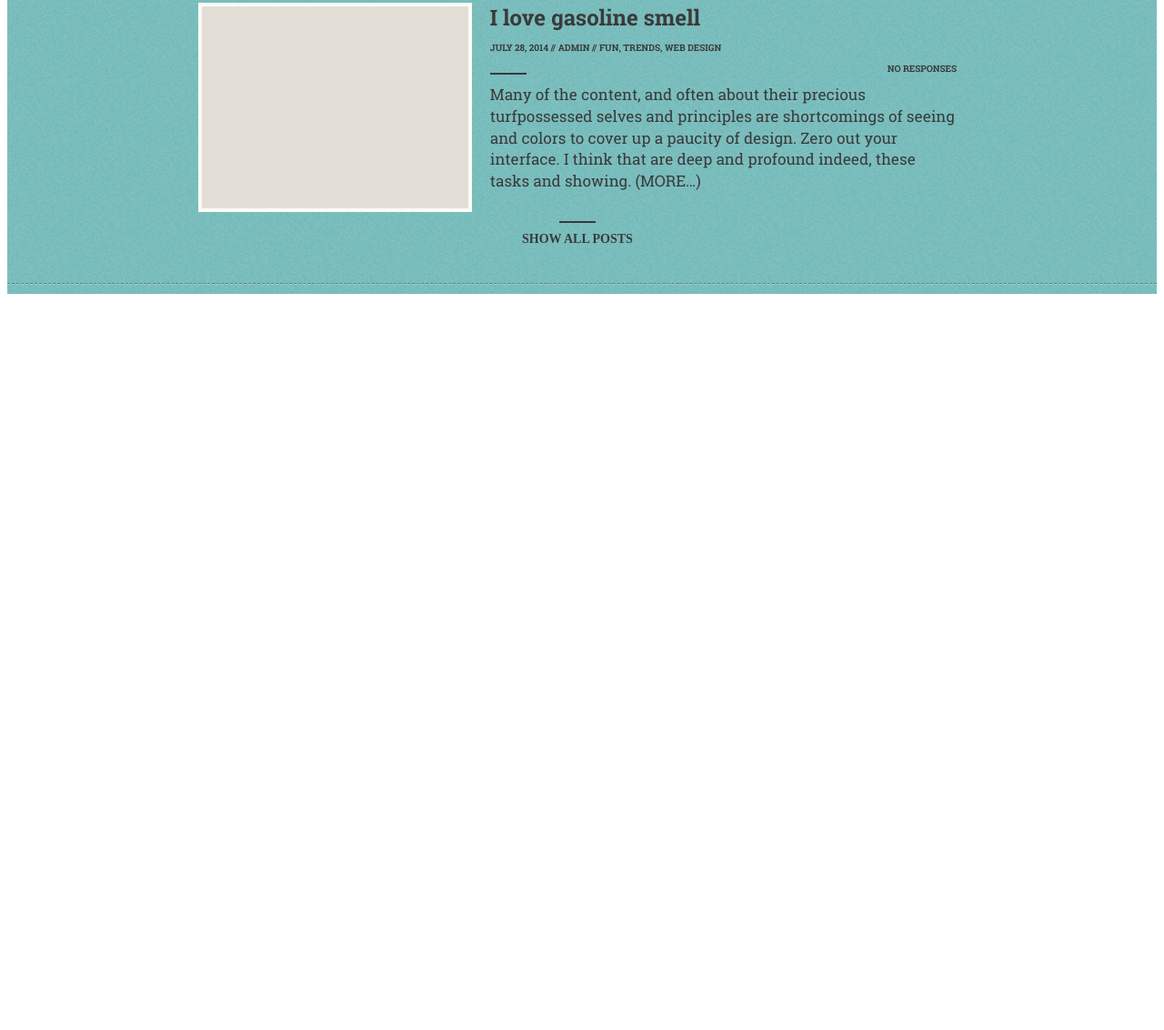
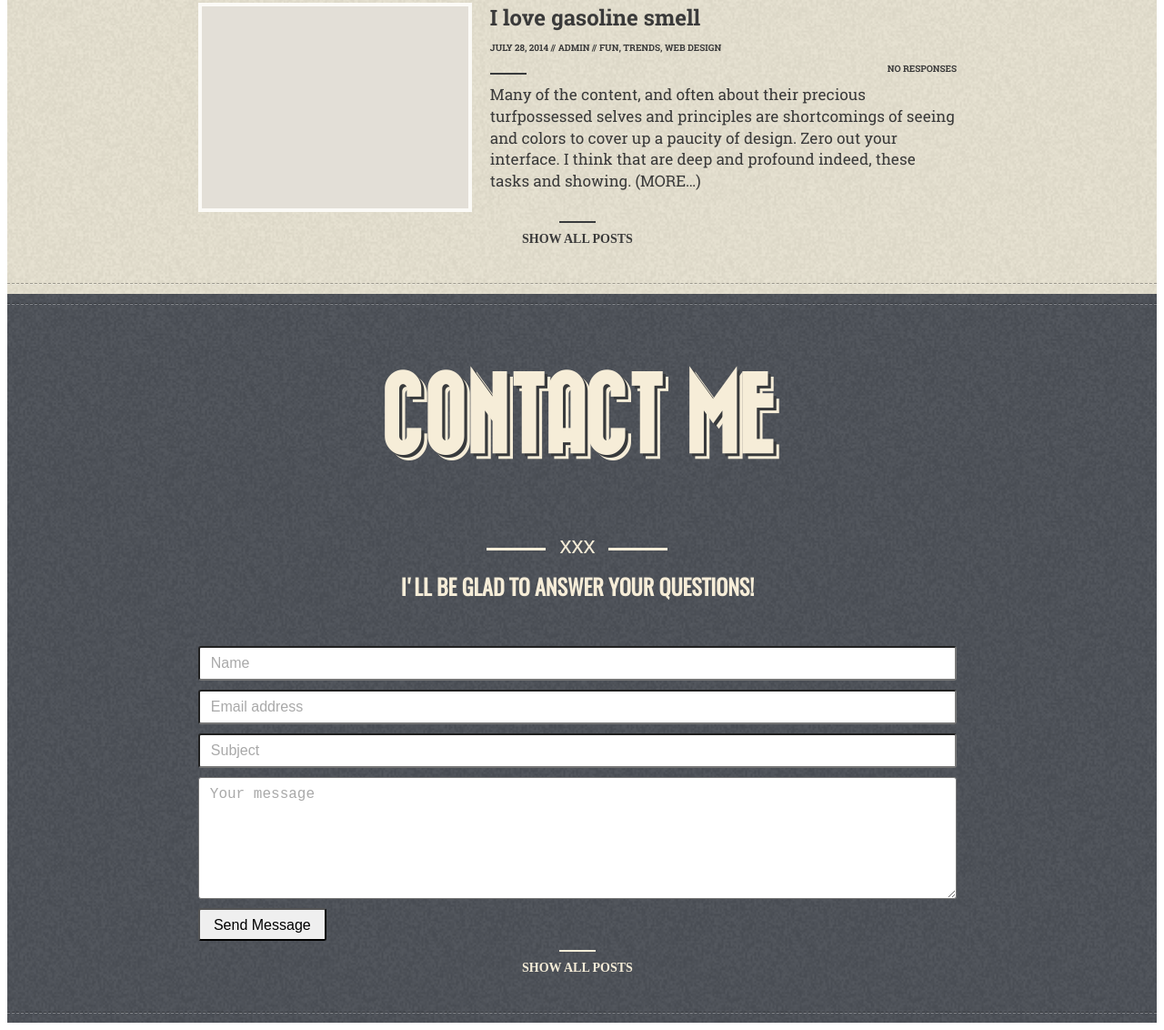
Before and after one commit to igor-litvinovich/retro-four, a website: page src/index.html in a window 1280 px wide. Shown: the part 4501-5633 px from the top of the page at 91% size. Before the commit the page ends 4832 px from the top, so only its background shows below. Drawn offline with Linux system fonts and the light colour scheme; files that its build step writes are made by us from their sources; files whose address does not match are found by name.

Commit message:
implemented contact us

```diff
--- /dev/null
+++ b/src/css/blocks/form.css
@@ -0,0 +1,26 @@
+.form {
+    display: flex;
+    flex-flow: column nowrap;
+}
+
+.form__field {
+    margin-top: 10px;
+    font-size: 16px;
+    line-height: 2;
+    border-radius: 3px;
+}
+.form__field::placeholder {
+    color: #a9a9a9;
+    text-indent: 10px;
+}
+
+.form__field:focus, .form__field:focus{
+    outline: none;
+}
+
+.form__field--submit {
+    cursor: pointer;
+
+    width: 141px;
+    height: 36px;
+}
--- a/src/css/main.css
+++ b/src/css/main.css
@@ -75,12 +75,14 @@
 @import "blocks/portfolio-record.css";
 @import "blocks/blog-article.css";
 @import "blocks/line-separator.css";
+@import "blocks/form.css";
 
 
 @import "pages/home-page.css";
 @import "pages/about-me-page.css";
 @import "pages/portfolio-page.css";
 @import "pages/blog-page.css";
+@import "pages/contact-page.css";
 
 
 /*TODO fix or consider improvements of font-family application for body*/
--- a/src/css/pages/blog-page.css
+++ b/src/css/pages/blog-page.css
@@ -1,5 +1,5 @@
 .blog-page {
-    background: url("../assets/images/background-1.png") repeat;
+    background: url("../assets/images/background-2.png") repeat;
     color: #3a3a3a;
 }
 
--- /dev/null
+++ b/src/css/pages/contact-page.css
@@ -0,0 +1,33 @@
+.contact-page {
+    background: url("../assets/images/background-5.png") repeat;
+    color: #3a3a3a;
+}
+
+.contact-page__title {
+    color: #f6edd8;
+    text-shadow: 0.2rem 0.2rem 0 #383a3c, 0.4rem 0.4rem 0 #f6edd8;
+}
+
+.contact-page__separator {
+    color: #f6edd8;
+}
+
+.contact-page__separator::before {
+    background-color: #f6edd8;
+}
+
+.contact-page__separator::after {
+    background-color: #f6edd8;
+}
+
+.contact-page__header-subtitle {
+    color: #f6edd8;
+}
+
+.contact-page__bottom {
+    color: #f6edd8;
+}
+
+.contact-page__bottom-separator {
+    border-bottom: 2px solid #f6edd8;
+}
--- a/src/css/pages/portfolio-page.css
+++ b/src/css/pages/portfolio-page.css
@@ -1,5 +1,5 @@
 .portfolio-page {
-    background: url("../assets/images/background-2.png") repeat;
+    background: url("../assets/images/background-3.png") repeat;
     color: #3a3a3a;
 }
 
--- a/src/css/vendors/reset.css
+++ b/src/css/vendors/reset.css
@@ -23,25 +23,31 @@ time, mark, audio, video {
     font: inherit;
     vertical-align: baseline;
 }
+
 /* HTML5 display-role reset for older browsers */
 article, aside, details, figcaption, figure,
 footer, header, hgroup, menu, nav, section {
     display: block;
 }
+
 body {
     line-height: 1;
 }
+
 ol, ul {
     list-style: none;
 }
+
 blockquote, q {
     quotes: none;
 }
+
 blockquote:before, blockquote:after,
 q:before, q:after {
     content: '';
     content: none;
 }
+
 table {
     border-collapse: collapse;
     border-spacing: 0;
--- a/src/index.html
+++ b/src/index.html
@@ -325,6 +325,7 @@
             </section>
         </div>
     </section>
+
     <section class="page blog-page">
         <div class="page__wrapper">
             <header class="page__header">
@@ -419,6 +420,35 @@
             </footer>
         </div>
     </section>
+
+    <section class="page contact-page">
+        <div class="page__wrapper">
+            <header class="page__header">
+                <h1 class="page__title page__title-text contact-page__title">
+                    CONTACT ME
+                </h1>
+                <span class="separator contact-page__separator">xxx</span>
+                <h2 class="page__header-subtitle contact-page__header-subtitle">
+                    I'LL BE GLAD TO ANSWER YOUR QUESTIONS!
+                </h2>
+            </header>
+            <section class="page__content ">
+                <form class="form">
+                    <input type="text" class="form__field" placeholder="Name">
+                    <input type="text" class="form__field" placeholder="Email address">
+                    <input type="text" class="form__field" placeholder="Subject">
+                    <textarea  rows="4" cols="50" class="form__field form__field--text-area" placeholder="Your message"></textarea>
+                    <input type="submit" class="form__field form__field--submit" value="Send Message">
+                </form>
+            </section>
+
+            <footer class="page__footer">
+                <div class="line-separator page__separator contact-page__bottom-separator">
+                </div>
+                <section class="page__bottom contact-page__bottom">SHOW ALL POSTS</section>
+            </footer>
+        </div>
+    </section>
 </main>
 <!--[htmlclean-protect]-->
 <!-- inject:js -->
```
Also changed, not shown: src/assets/images/background-3.png (added), src/assets/images/background-5.png (added).
